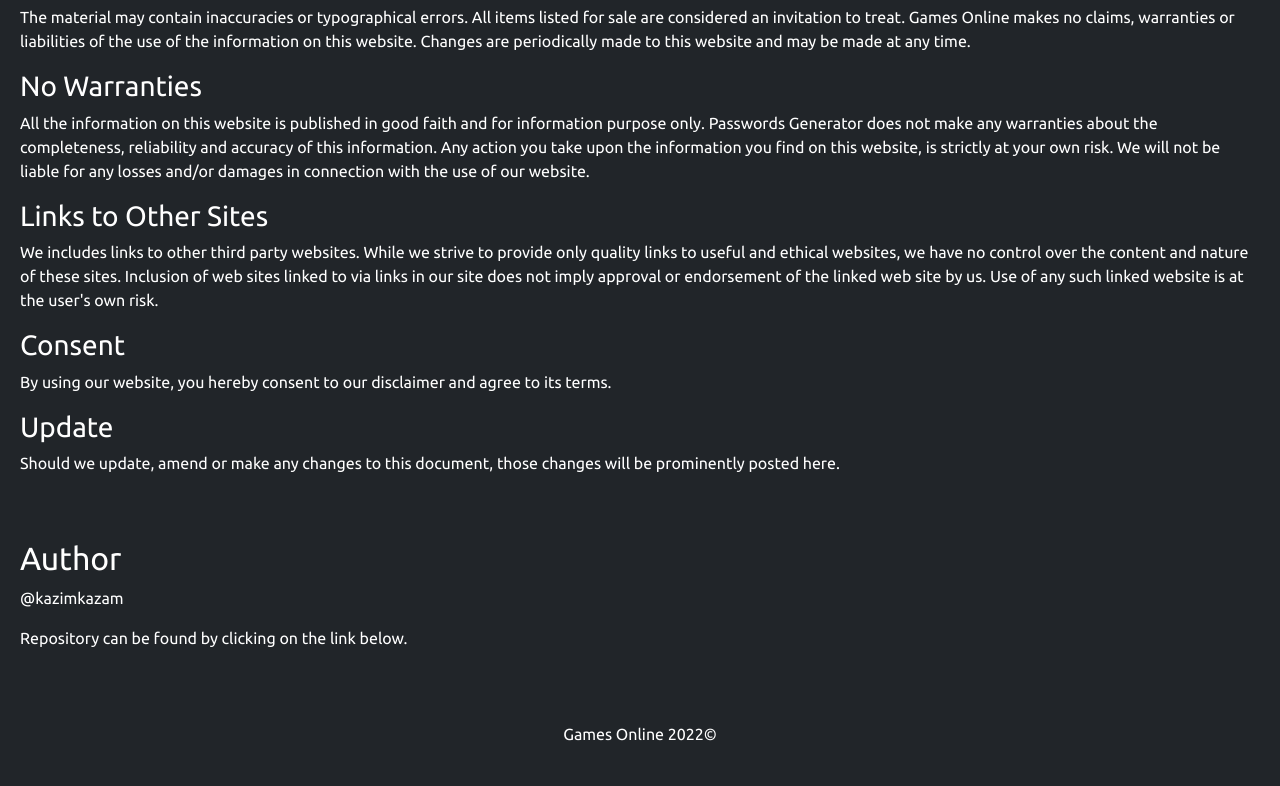
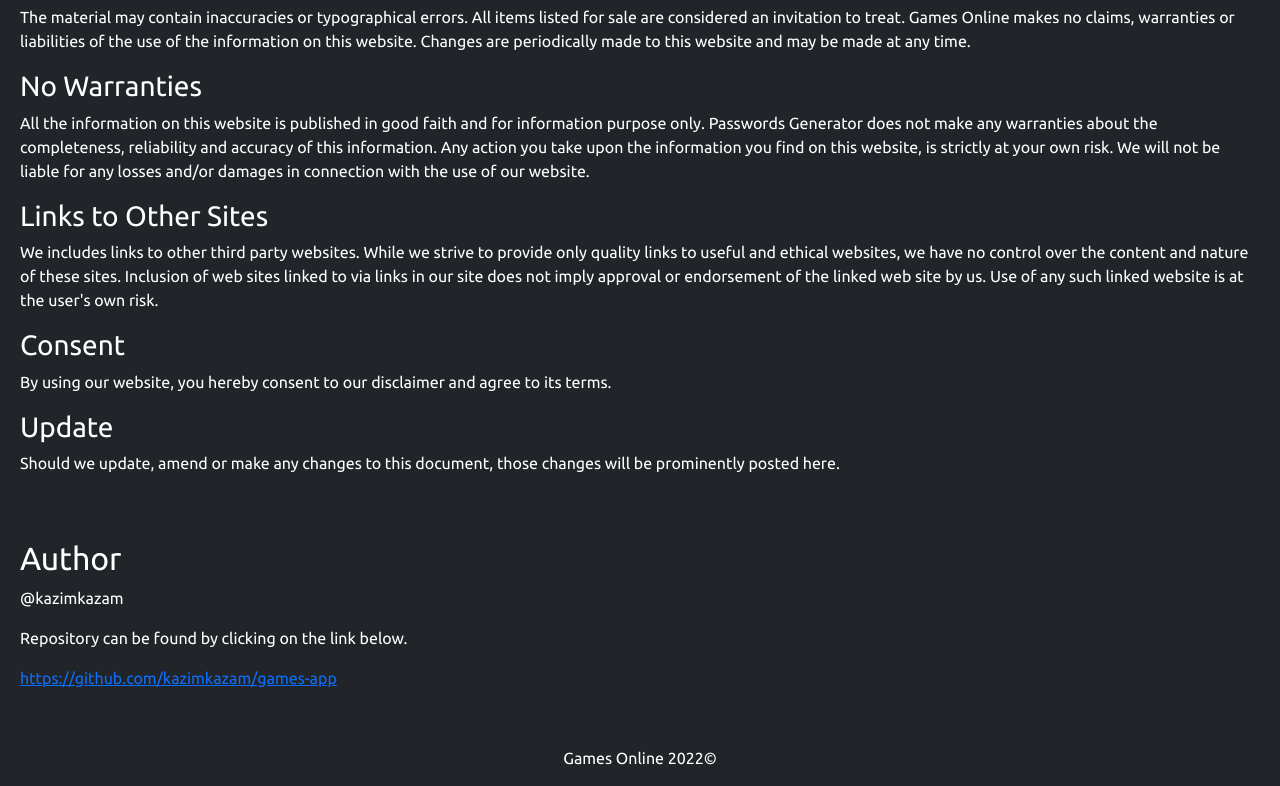
Before and after one commit to kazimkazam/games-app, a website: page acknowledgements.html in a window 1280 px wide. Shown: the part 747-1533 px from the top of the page. Before the commit the page ends 1509 px from the top, so only its background shows below. Drawn offline with nearby package versions, Linux system fonts and the light colour scheme; a web font is replaced by a local one.

Commit message:
Readme update

```diff
--- a/acknowledgements.html
+++ b/acknowledgements.html
@@ -94,7 +94,7 @@
                 <h2>Author</h2>
                 <p>@kazimkazam</p>
                 <p>Repository can be found by clicking on the link below.</p>
-                <a href="#"></a>
+                <a href="https://github.com/kazimkazam/games-app">https://github.com/kazimkazam/games-app</a>
             </div>
 
             <footer class="container-fluid text-center">
```
